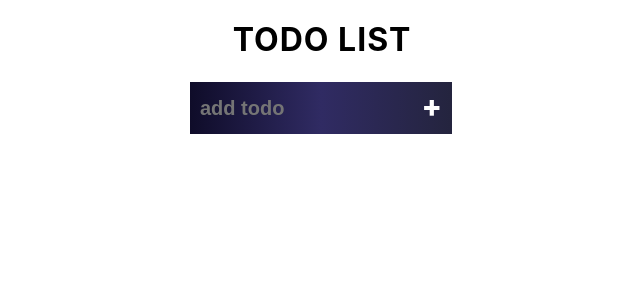
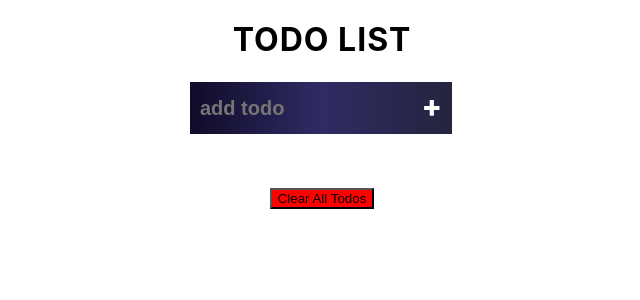
Before and after one commit to chetan-agbattanwar/todoList-using-react, a React (Vite) app in the folder todoList/: page / in a window 1280 px wide. Shown: the top 300 px of the page, without its empty margins (318-958 px from the left). Built offline with nearby package versions, Linux system fonts and the light colour scheme.

Commit message:
adding clear all todos functionality

```diff
--- a/todoList/src/App.jsx
+++ b/todoList/src/App.jsx
@@ -54,6 +54,9 @@ function App() {
     </div>
 
     <List todoList={todoList} handleTodoStatus={handleTodoStatus} handleDelete={handleDelete} />
+    <center>
+      <button style={{background:'red', font:'bold'}} onClick={()=>setTodoList([])}>Clear All Todos</button>
+    </center>
     </div>
   )
 }
```
